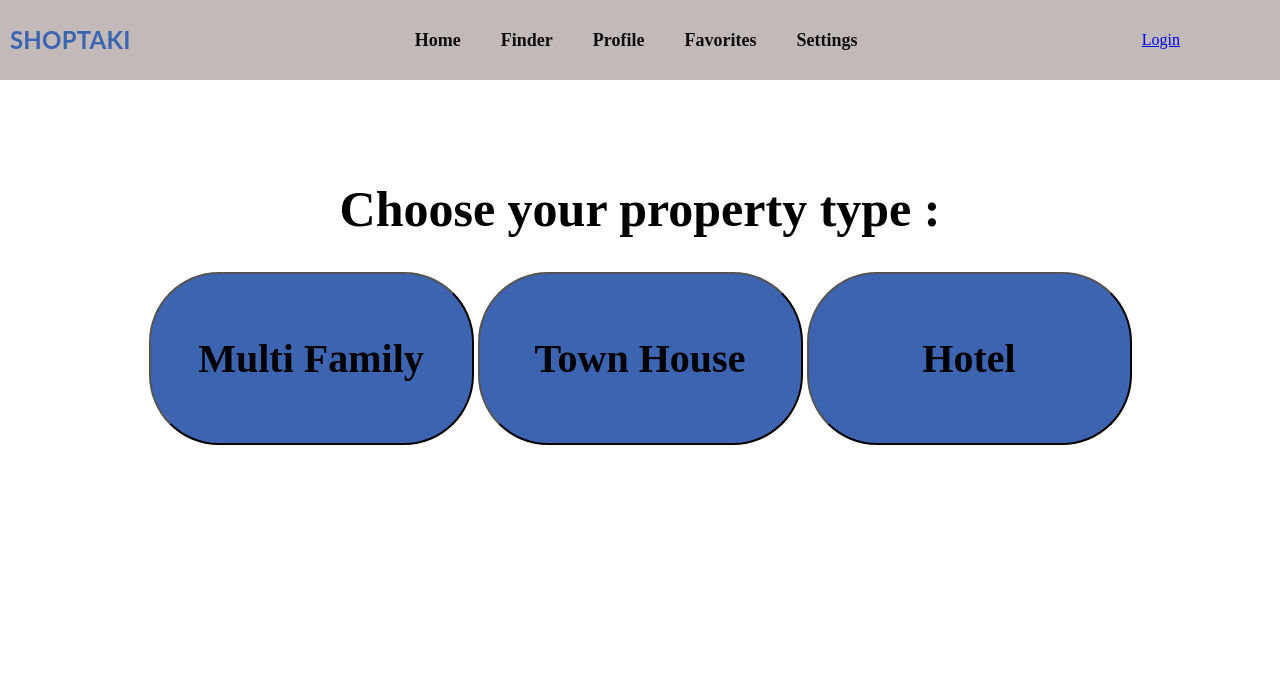
After one commit to kimgogowow/shoptaki-realestate, a Django app: page /finder in a window 1280 px wide. The commit adds this page. Shown: the top 685 px of the page. Run offline with Django 4.2, Linux system fonts and the light colour scheme.

Commit message:
feat: added all the big links in the header

```diff
--- a/shoptaki/static/shoptaki/shoptaki.css
+++ b/shoptaki/static/shoptaki/shoptaki.css
@@ -18,6 +18,7 @@ header {
     height: 100%;
     width: 100%;
     position: absolute;
+
     /*
     border-style: solid;
     border-width: 2px;
@@ -113,12 +114,15 @@ header {
 }
 
 .login_body,
-.register_body {
+.register_body,
+.finder_option_body {
     text-align: center;
+    margin-top: 100px;
 }
 
 .login_title,
-.register_title {
+.register_title,
+.finder_title {
     font-size: 50px;
     font-weight: 700;
 }
@@ -131,3 +135,20 @@ header {
     font-size: 20px;
 
 }
+
+.property_options button {
+    width: 325px;
+    height: 173px;
+
+    mix-blend-mode: normal;
+    backdrop-filter: blur(2px);
+    /* Note: backdrop-filter has minimal browser support */
+
+    border-radius: 70px;
+
+    font-family: 'Mulish';
+    font-style: normal;
+    font-weight: 700;
+    font-size: 40px;
+    background: #3C64B1;
+}
--- a/shoptaki/templates/shoptaki/base.html
+++ b/shoptaki/templates/shoptaki/base.html
@@ -16,11 +16,10 @@
 		</div>
 		<div class="nav-links">
 			<a href="{% url 'home' %}">Home</a>
-			<a href="{% url 'my_profile' %}">Profolio</a>
-			<a href="#">Data</a>
-			<a href="#">Profile</a>
-			<a href="#">Favorites</a>
-			<a href="#">Settings</a>
+			<a href="{% url 'finder' %}">Finder</a>
+			<a href="{% url 'profile' %}">Profile</a>
+			<a href="{% url 'favorites' %}">Favorites</a>
+			<a href="{% url 'settings' %}">Settings</a>
 		</div>
 
 
@@ -29,7 +28,7 @@
 			<img style="height:70px" src="static/image/suit.png">
 		</div>
 		{% else %}
-		<div id="login-link" >
+		<div id="login-link">
 			<a href="{% url 'login' %}">Login</a>
 		</div>
 		{% endif %}
--- /dev/null
+++ b/shoptaki/templates/shoptaki/favorites.html
@@ -0,0 +1 @@
+{% extends "shoptaki/base.html" %}
--- /dev/null
+++ b/shoptaki/templates/shoptaki/finder.html
@@ -0,0 +1,22 @@
+{% extends "shoptaki/base.html" %}
+{% block content %}
+<div class="finder_option_body">
+
+    <h1 class=" finder_title">
+        Choose your property type :
+    </h1>
+
+    <div class="property_options">
+        <button>
+            Multi Family
+        </button>
+        <button>
+            Town House
+        </button>
+        <button>
+            Hotel
+        </button>
+    </div>
+</div>
+
+{% endblock %}
--- /dev/null
+++ b/shoptaki/templates/shoptaki/settings.html
@@ -0,0 +1 @@
+{% extends "shoptaki/base.html" %}
--- a/shoptaki/views.py
+++ b/shoptaki/views.py
@@ -72,4 +72,22 @@ def logout_action(request):
 def user_profile_action(request):
     context = {}
     if request.method == "GET":
-        return render(request, 'shoptaki/my_profile.html', context)
+        return render(request, 'shoptaki/profile.html', context)
+
+
+def find_action(request):
+    context = {}
+    if request.method == "GET":
+        return render(request, 'shoptaki/finder.html', context)
+
+
+def user_settings_action(request):
+    context = {}
+    if request.method == "GET":
+        return render(request, 'shoptaki/settings.html', context)
+
+
+def check_favorites(request):
+    context = {}
+    if request.method == "GET":
+        return render(request, 'shoptaki/favorites.html', context)
--- a/webapps/urls.py
+++ b/webapps/urls.py
@@ -23,7 +23,9 @@ urlpatterns = [
     path('login', views.login_action, name="login"),
     path('register', views.register_action, name="register"),
     path('logout', views.logout_action, name="logout"),
-    path('my_profile', views.user_profile_action, name="my_profile"),
-
+    path('finder', views.find_action, name="finder"),
+    path('favorites', views.check_favorites, name="favorites"),
+    path('profile', views.user_profile_action, name="profile"),
+    path('settings', views.user_settings_action, name="settings"),
 
 ]
```
Also changed, not shown: shoptaki/templates/shoptaki/login.html (+0 -45 lines), shoptaki/templates/shoptaki/profile.html (renamed from shoptaki/templates/shoptaki/my_profile.html), 1 other file.
